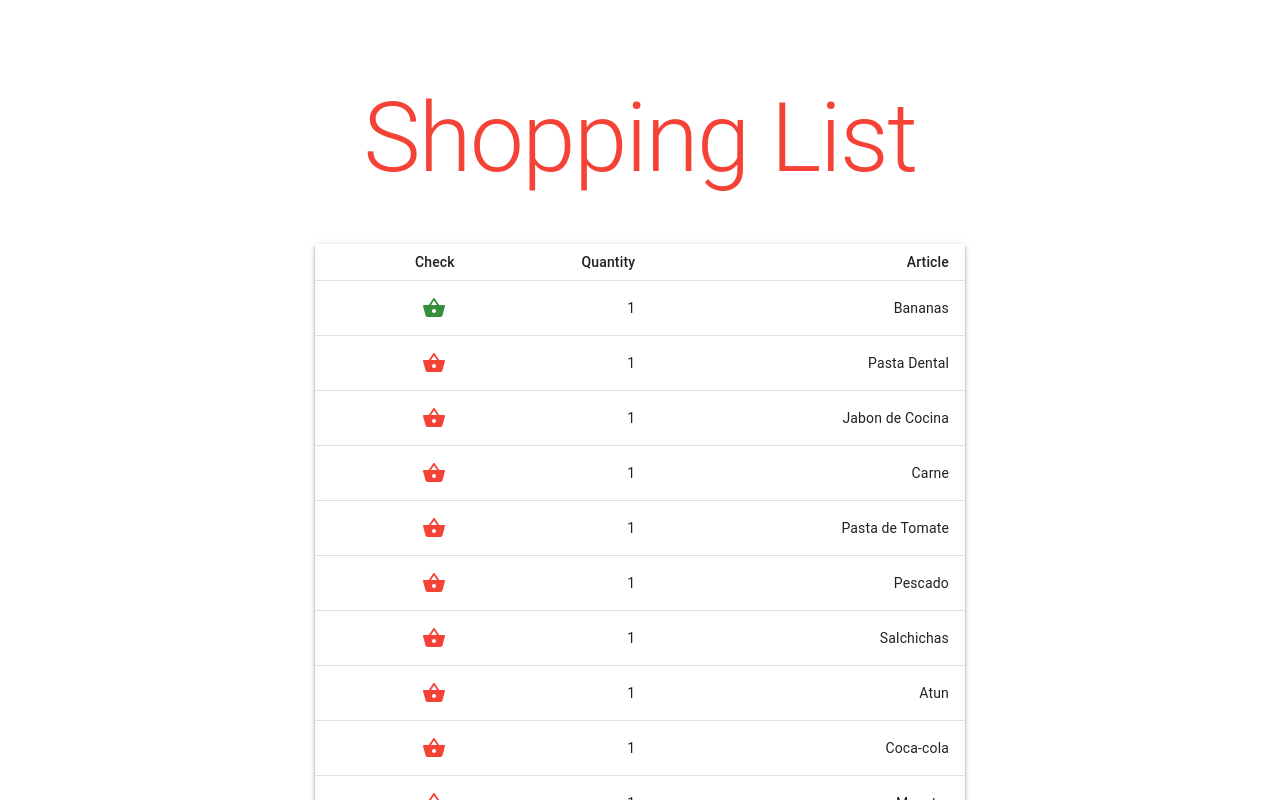
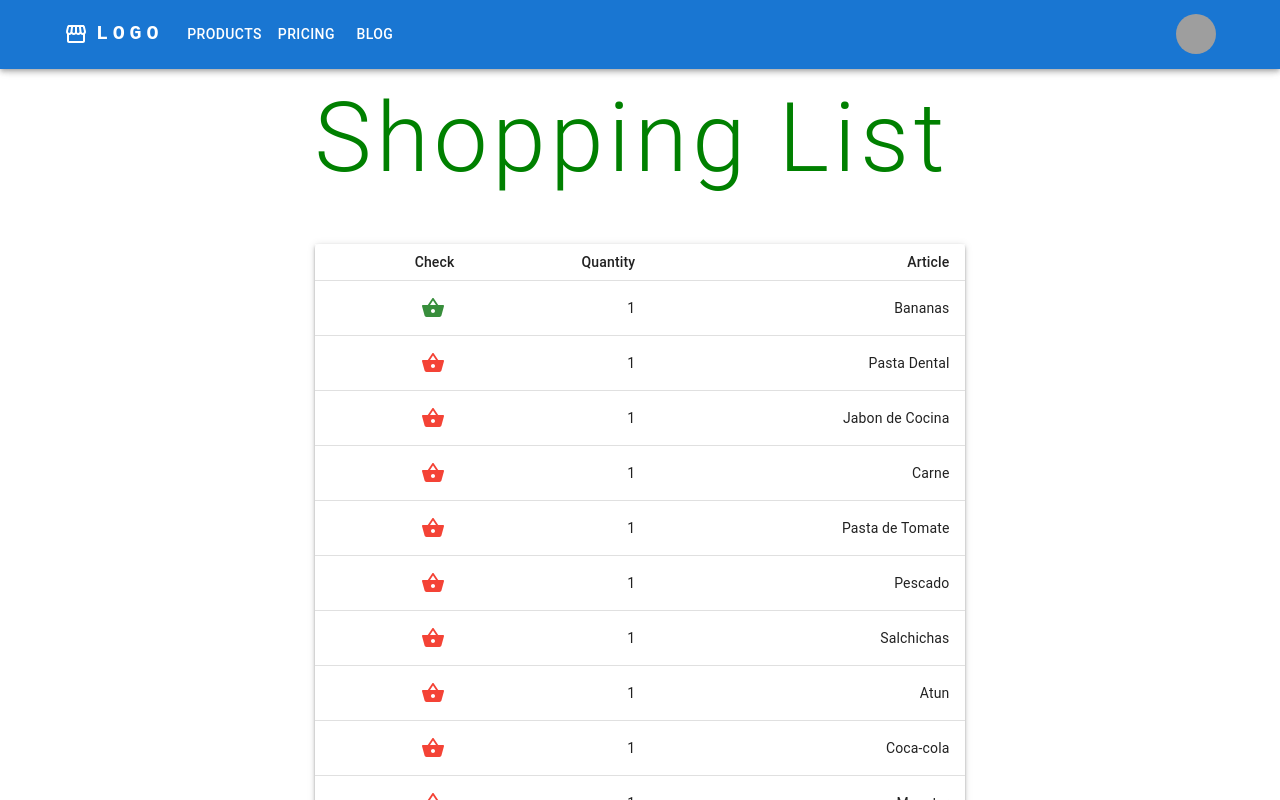
Before and after one commit to AlexisF27/todo-react, a React (Vite) app: page / in a window 1280 px wide. Shown: the top 800 px of the page. Built offline with nearby package versions, Linux system fonts and the light colour scheme; grey boxes are pictures that could not be loaded.

Commit message:
NavBar components

```diff
--- a/src/App.jsx
+++ b/src/App.jsx
@@ -1,4 +1,5 @@
 import './App.css'
+import NavBar from './components/navbar/Navbar'
 import NotePad from './components/notePad/NotePad'
 
 function App() {
@@ -6,6 +7,7 @@ function App() {
 
   return (
     <>
+      <NavBar />
       <NotePad />
     </>
   )
--- /dev/null
+++ b/src/components/navbar/NavBarComponents/Logo.jsx
@@ -0,0 +1,31 @@
+import StorefrontIcon from '@mui/icons-material/Storefront';
+import Typography from '@mui/material/Typography';
+
+function Logo() {
+
+  return (
+    <>
+      <StorefrontIcon sx={{ display: { xs: 'none', md: 'flex' }, mr: 1 }} />
+      <Typography
+        variant="h6"
+        noWrap
+        component="a"
+        sx={{
+          mr: 2,
+          display: { xs: 'none', md: 'flex' },
+          fontFamily: 'monospace',
+          fontWeight: 700,
+          letterSpacing: '.3rem',
+          color: 'inherit',
+          textDecoration: 'none',
+        }}
+      >
+        LOGO
+      </Typography>
+
+    </>
+  )
+
+}
+
+export default Logo
--- /dev/null
+++ b/src/components/navbar/NavBarComponents/NavBarMenu.jsx
@@ -0,0 +1,64 @@
+import Box from '@mui/material/Box';
+import Menu from '@mui/material/Menu';
+import * as React from 'react';
+import IconButton from '@mui/material/IconButton';
+import Typography from '@mui/material/Typography';
+import Avatar from '@mui/material/Avatar';
+
+import Tooltip from '@mui/material/Tooltip';
+import MenuItem from '@mui/material/MenuItem';
+
+
+const settings = ['Profile', 'Account', 'Dashboard', 'Logout'];
+
+function NavBarMenu() {
+  const [anchorElUser, setAnchorElUser] = React.useState(null);
+
+  const handleOpenUserMenu = (event) => {
+    setAnchorElUser(event.currentTarget);
+  };
+
+
+  const handleCloseUserMenu = () => {
+    setAnchorElUser(null);
+  };
+
+  return (
+    <>
+      <Box sx={{ flexGrow: 0 }}>
+        <Tooltip title="Open settings">
+          <IconButton onClick={handleOpenUserMenu} sx={{ p: 0 }}>
+            <Avatar alt="Remy Sharp" src="/static/images/avatar/2.jpg" />
+          </IconButton>
+        </Tooltip>
+        <Menu
+          sx={{ mt: '45px' }}
+          id="menu-appbar"
+          anchorEl={anchorElUser}
+          anchorOrigin={{
+            vertical: 'top',
+            horizontal: 'right',
+          }}
+          keepMounted
+          transformOrigin={{
+            vertical: 'top',
+            horizontal: 'right',
+          }}
+          open={Boolean(anchorElUser)}
+          onClose={handleCloseUserMenu}
+        >
+          {settings.map((setting) => (
+            <MenuItem key={setting} onClick={handleCloseUserMenu}>
+              <Typography textAlign="center">{setting}</Typography>
+            </MenuItem>
+          ))}
+        </Menu>
+      </Box>
+
+    </>
+
+  )
+
+}
+
+export default NavBarMenu
--- /dev/null
+++ b/src/components/navbar/NavBarComponents/NavBarPages.jsx
@@ -0,0 +1,37 @@
+
+import * as React from 'react';
+import Box from '@mui/material/Box';
+import Button from '@mui/material/Button';
+
+
+const pages = ['Products', 'Pricing', 'Blog'];
+
+function NavBarPages() {
+
+  const [anchorElNav, setAnchorElNav] = React.useState(null);
+
+  const handleCloseNavMenu = () => {
+    setAnchorElNav(null);
+  };
+
+  return (
+    <>
+      <Box sx={{ flexGrow: 1, display: { xs: 'none', md: 'flex' } }}>
+        {pages.map((page) => (
+          <Button
+            key={page}
+            onClick={handleCloseNavMenu}
+            sx={{ my: 2, color: 'white', display: 'block' }}
+          >
+            {page}
+          </Button>
+        ))}
+      </Box>
+
+    </>
+
+  )
+
+}
+
+export default NavBarPages
--- /dev/null
+++ b/src/components/navbar/Navbar.jsx
@@ -0,0 +1,35 @@
+
+import AppBar from '@mui/material/AppBar';
+
+import Toolbar from '@mui/material/Toolbar';
+
+
+import Container from '@mui/material/Container';
+
+import Logo from './NavBarComponents/Logo';
+import NavBarPages from './NavBarComponents/NavBarPages';
+import NavBarMenu from './NavBarComponents/NavBarMenu';
+
+
+
+
+
+function NavBar() {
+  return (
+    <>
+      <AppBar >
+        <Container>
+          <Toolbar disableGutters>
+            <Logo/>
+            <NavBarPages/>
+            <NavBarMenu/>
+          </Toolbar>
+        </Container>
+      </AppBar>
+    </>
+  )
+
+}
+
+
+export default NavBar
--- a/src/components/title/Title.jsx
+++ b/src/components/title/Title.jsx
@@ -1,13 +1,21 @@
 import PropTypes from 'prop-types'
 import Typography from '@mui/material/Typography';
-import { red } from '@mui/material/colors';
+
 
 import "./title.css"
 
 function Title ({title}) {
   return (
     <>
-      <Typography className="title" color={{ color: red[500] }} variant='h1'>{title}</Typography>
+      <Typography className="title" variant='h1'
+        sx={{
+          mr: 2,
+          display: { xs: 'flex', md: 'flex' },
+          letterSpacing: '.3rem',
+        }}
+      >
+        {title}
+      </Typography>
     </>
   )
 }
--- a/src/components/title/title.css
+++ b/src/components/title/title.css
@@ -1,4 +1,9 @@
 .title{
+  display: flex;
   padding-bottom:  50px;
   padding-top:  50px;
+  font-family: 'monospace';
+  text-decoration: none;
+  color: green;
+  font-weight: 700;
 }
```
